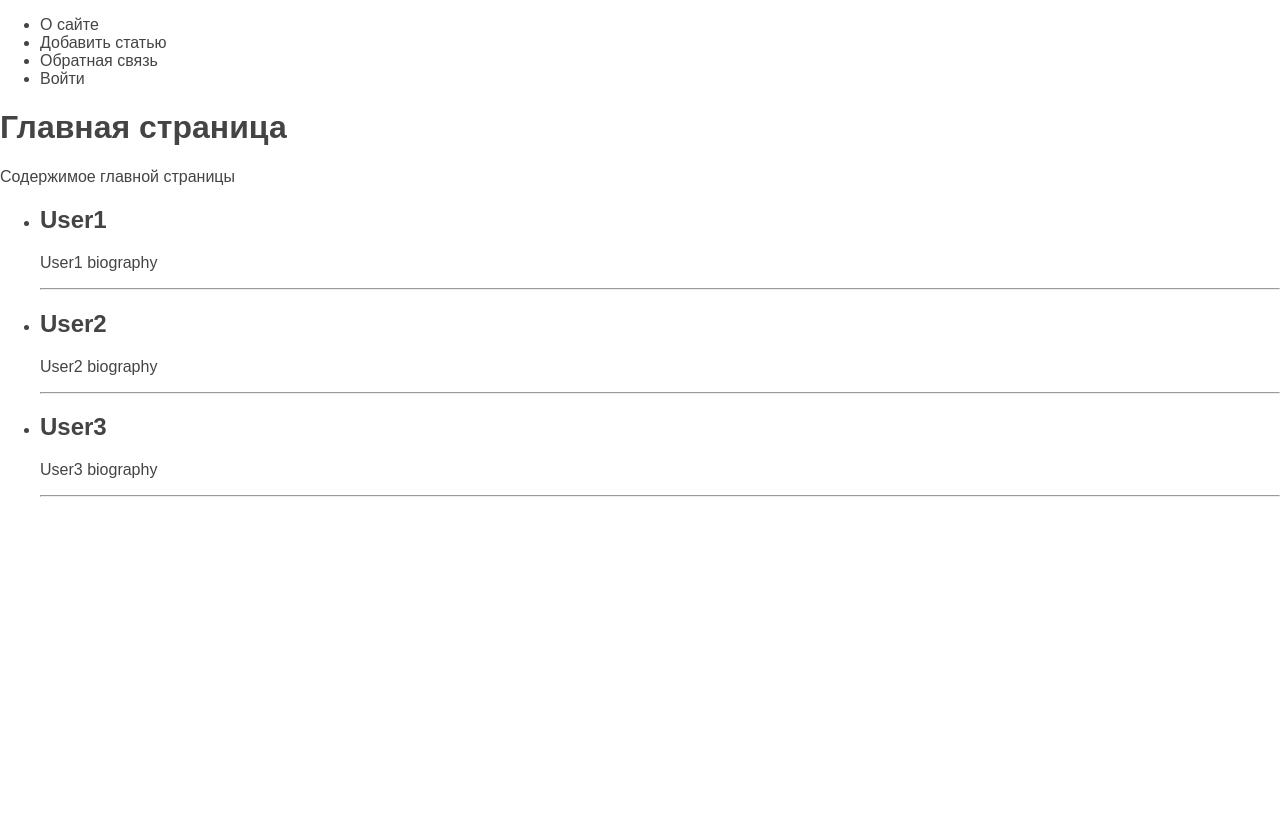
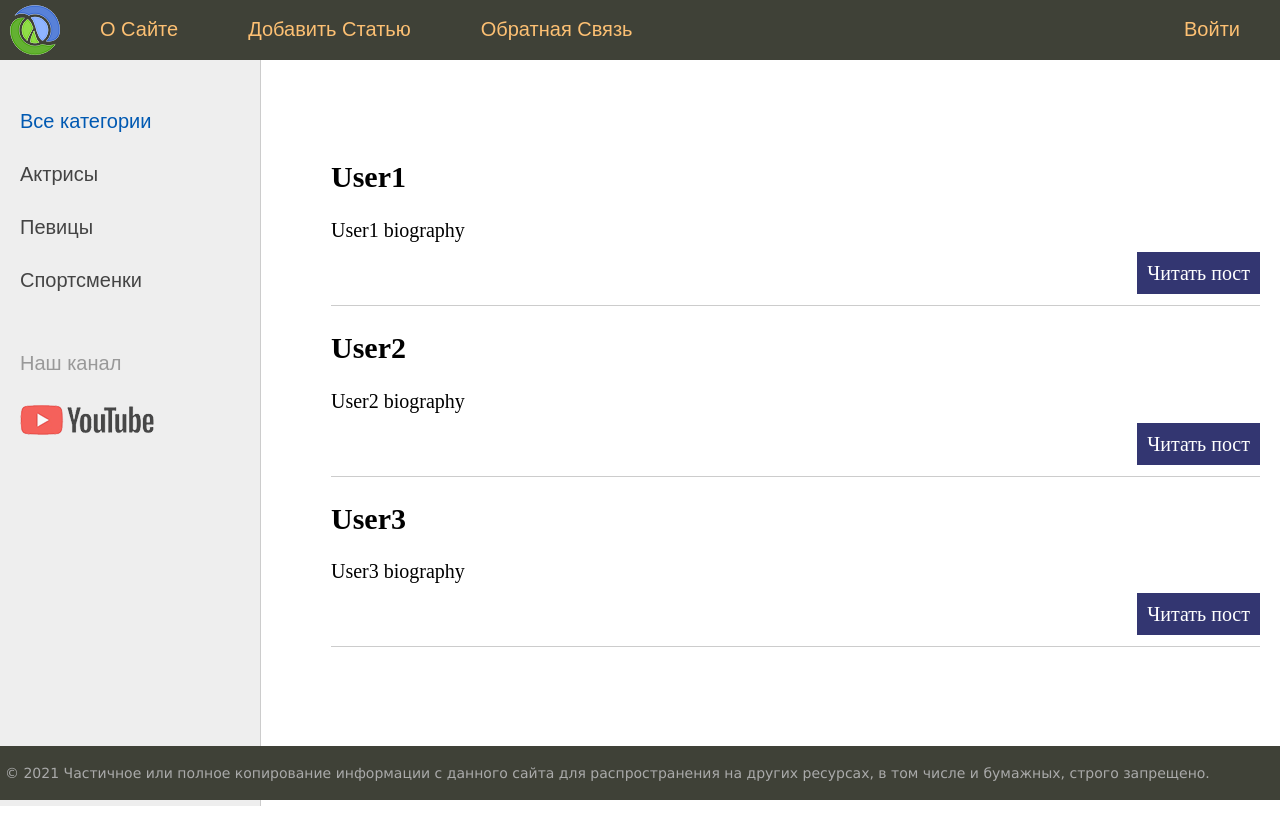
Before and after one commit to iwebnal/django-learn, a Django app: page / in a window 1280 px wide. Before the commit the page ends 497 px from the top, so only its background shows below. Run offline with Django 4.2, Linux system fonts and the light colour scheme; data comes from the database, SQL or seed files in the repository.

Commit message:
Refactor html templates

```diff
--- a/coolsite/women/templates/women/base.html
+++ b/coolsite/women/templates/women/base.html
@@ -2,20 +2,68 @@
 <!DOCTYPE html>
 <html>
 <head>
-    <meta charset="UTF-8">
-    <title>{{ title }}</title>
-    <link type="text/css" href="{% static 'women/css/styles.css' %}" rel="stylesheet"/>
+	<title>{{title}}</title>
+	<link type="text/css" href="{% static 'women/css/styles.css' %}" rel="stylesheet" />
+	<meta http-equiv="Content-Type" content="text/html; charset=utf-8">
+	<link rel="shortcut icon" href="{% static 'women/images/main.ico' %}" type="image/x-icon"/>
+	<meta name="viewport" content="width=device-width, initial-scale=1.0">
 </head>
 <body>
+<table class="table-page" border=0 cellpadding="0" cellspacing="0">
+<tr><td valign=top>
 {% block mainmenu %}
-    <ul>
+		<div class="header">
+			<ul id="mainmenu" class="mainmenu">
+			<li class="logo"><a href="#"><div class="logo"></div></a></li>
 {% for m in menu %}
-        <li>{{ m }}</li>
+	{% if not forloop.last %}
+			<li><a href="#">{{m.title}}</a></li>
+	{% else %}
+			<li class="last"><a href="#">{{m.title}}</a></li>
+	{% endif %}
 {% endfor %}
 			</ul>
+			<div class="clear"></div>
+		</div>
 {% endblock mainmenu %}
 
+
+<table class="table-content" border=0 cellpadding="0" cellspacing="0">
+<tr>
+<!-- Sidebar слева -->
+	<td valign="top" class="left-chapters">
+	<ul id="leftchapters">
+		<li class="selected">Все категории</li>
+		<li><a href="#">Актрисы</a></li>
+		<li><a href="#">Певицы</a></li>
+		<li><a href="#">Спортсменки</a></li>
+		<li class="share">
+		<p>Наш канал</p>
+		<a class="share-yt" href="https://www.youtube.com/channel/UClJzWfGWuGJL2t-3dYKcHTA/playlists" target="_blank" rel="nofollow"></a>
+		</li>
+	</ul>
+</td>
+<!-- Конец Sidebar'а -->
+<td valign="top" class="content">
+	<!-- Хлебные крошки -->
+	{% block breadcrumbs %}
+	{% endblock %}
+
+<!-- Блок контента -->
+	<div class="content-text">
 {% block content %}
 {% endblock %}
+	</div>
+<!-- Конец блока контента -->
+
+</td></tr></table>
+</td></tr>
+<!-- Footer -->
+<tr><td valign=top>
+	<div id="footer">
+		<p>&copy; 2021 Частичное или полное копирование информации с данного сайта для распространения на других ресурсах, в том числе и бумажных, строго запрещено.</p>
+	</div>
+</td></tr></table>
+<!-- Конец footer'а и страницы -->
 </body>
 </html>
--- a/coolsite/women/templates/women/index.html
+++ b/coolsite/women/templates/women/index.html
@@ -1,29 +1,15 @@
 {% extends 'women/base.html' %}
-<!--<!DOCTYPE html>-->
-<!--<html>-->
-<!--<head>-->
-<!--    <meta charset="UTF-8">-->
-<!--    <title>{{ title }}</title>-->
-<!--</head>-->
-<!--<body>-->
-<!--    <h1>Главная страница</h1>-->
-<!--    <ul>-->
-<!--        {% for m in menu %}-->
-<!--        <li>{{ m }}</li>-->
-<!--        {% endfor %}-->
-<!--    </ul>-->
-<!--</body>-->
-<!--</html>-->
+
 {% block content %}
-<h1>{{ title }}</h1>
-<p>Содержимое главной страницы</p>
-<ul>
-    {% for p in posts %}
-    <li>
-        <h2>{{p.title}}</h2>
-        <p>{{p.content}}</p>
-        <hr>
-    </li>
-    {% endfor %}
+<ul class="list-articles">
+	{% for p in posts %}
+			<li><h2>{{p.title}}</h2>
+	{% autoescape on %}
+	{{p.content|linebreaks|truncatewords:50}}
+	{% endautoescape %}
+			<div class="clear"></div>
+			<p class="link-read-post"><a href="#">Читать пост</a></p>
+			</li>
+	{% endfor %}
 </ul>
 {% endblock %}
```
Also changed, not shown: coolsite/women/templates/women/about.html (+3 -17 lines), coolsite/women/templates/women/about_old.html (added, +20 -0 lines), coolsite/women/templates/women/base_old.html (added, +21 -0 lines), coolsite/women/templates/women/index_old.html (added, +29 -0 lines), 4 other files. Lines whose indentation alone changed are shown as unchanged.
